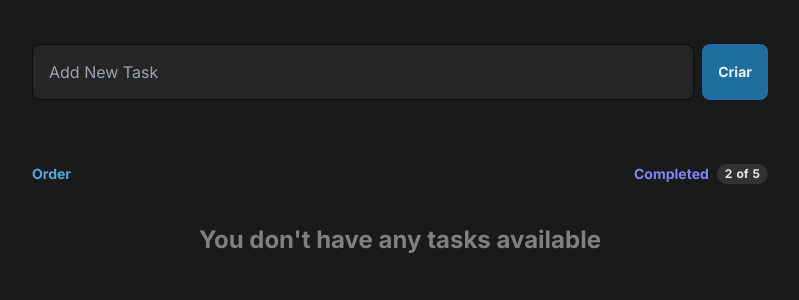
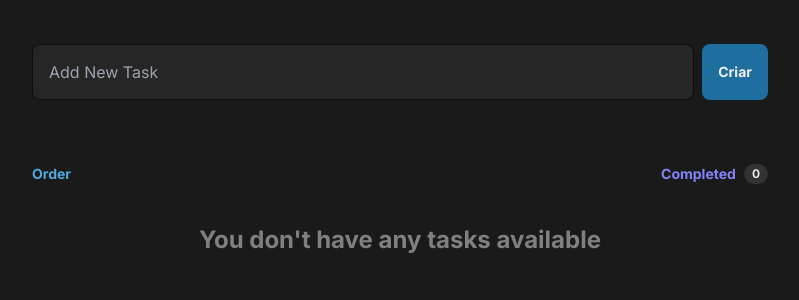
Before and after one commit to Felipe-HVSilva/to-do-buzzvel, a React (Vite) app: page / in a window 1280 px wide. Shown: the top 300 px of the page, without its empty margins (240-1039 px from the left). Built offline with nearby package versions, Linux system fonts and the light colour scheme.

Commit message:
feat: function change status task implemented

```diff
--- a/src/components/Task/index.tsx
+++ b/src/components/Task/index.tsx
@@ -11,11 +11,11 @@ interface TaskProps {
 }
 
 export function Task({task}:TaskProps) {
-  const {deleteTask} = useContext(TaskContext);
+  const { deleteTask, changeStatusTask } = useContext(TaskContext);
 
   return (
     <div className='flex items-start gap-3 p-4 bg-gray-500 rounded-lg border border-gray-400'>
-      <input type="checkbox"  className='rounded-3xl' checked={task.isCompleted}/>
+      <input type="checkbox"  className='rounded-3xl' checked={task.isCompleted} onClick={() => changeStatusTask(task.id)}/>
       <p className={`flex-1 text-sm leading-5 ${task.isCompleted && 'line-through text-gray-300'}`}>{task.title}</p>
       <button onClick={() => deleteTask(task.id)}>
         <Trash size={14} className='hover:text-danger' />
--- /dev/null
+++ b/src/components/TaskListHeader/index.tsx
@@ -0,0 +1,34 @@
+import { useContext } from 'react';
+import { TaskContext } from '../../context/TaskContext';
+
+export function TaskListHeader() {
+  const {tasks} = useContext(TaskContext);
+
+  const tasksCompleted = tasks.reduce((acc, task) =>{
+    if(task.isCompleted === true) {
+      acc += 1;
+    }
+    return acc;
+  },0);
+
+  return (
+    <header className='flex justify-between content-center'>
+      <button className='text-blue text-sm font-bold'>Order</button>
+      <div className='flex gap-2'>
+        <span className='text-purple text-sm font-bold' >Completed</span>
+        <div className='flex items-center justify-center bg-gray-400 px-2 rounded-full gap-1 text-gray-200 text-xs font-bold'>
+          {tasks.length === 0 ? (
+            <span>0</span>
+          ): (
+            <>
+              <span>{tasksCompleted}</span>
+              off
+              <span>{tasks.length}</span>
+            </>
+          )}
+
+        </div>
+      </div>
+    </header>
+  );
+}
--- a/src/context/TaskContext.tsx
+++ b/src/context/TaskContext.tsx
@@ -10,6 +10,7 @@ interface TaskContext {
   tasks:Task[],
   createNewTask:(task: string) => void;
   deleteTask:(taskId: number) => void;
+  changeStatusTask:(taskId: number) => void;
 }
 
 interface TaskProviderProps {
@@ -36,8 +37,16 @@ export function TaskProvaider({ children }: TaskProviderProps) {
     setTasks(taskDeleted);
   }
 
+  function changeStatusTask(taskId: number) {
+    const taskCompleted = tasks.map((task) =>
+      task.id === taskId ? { ...task, isCompleted: !task.isCompleted } : task
+    );
+
+    setTasks(taskCompleted);
+  }
+
   return (
-    <TaskContext.Provider value={{tasks, createNewTask, deleteTask}}>
+    <TaskContext.Provider value={{tasks, createNewTask, deleteTask, changeStatusTask}}>
       {children}
     </TaskContext.Provider>
   );
--- a/src/pages/Home.tsx
+++ b/src/pages/Home.tsx
@@ -2,6 +2,7 @@ import { useContext } from 'react';
 import { Header } from '../components/Header';
 import { TaskContext } from '../context/TaskContext';
 import { Task } from '../components/Task';
+import { TaskListHeader } from '../components/TaskListHeader';
 
 export function Home() {
   const { tasks } = useContext(TaskContext);
@@ -12,22 +13,11 @@ export function Home() {
         <Header />
 
         <main className='mt-16'>
-          <header className='flex justify-between content-center'>
-            <button className='text-blue text-sm font-bold'>Order</button>
-            <div className='flex gap-2'>
-              <span className='text-purple text-sm font-bold' >Completed</span>
-              <div className='flex items-center justify-center bg-gray-400 px-2 rounded-full gap-1 text-gray-200 text-xs font-bold'>
-                <span>2</span>
-            of
-                <span>5</span>
-              </div>
-            </div>
-          </header>
+          <TaskListHeader />
 
           {tasks.length >= 1 ? (
             <section className='mt-10 flex flex-col gap-3'>
               {tasks.map((task) => (<Task key={task.id} task={task} />)) }
-
             </section>
           ) : (
             <section className='text-center mt-10'>
```
